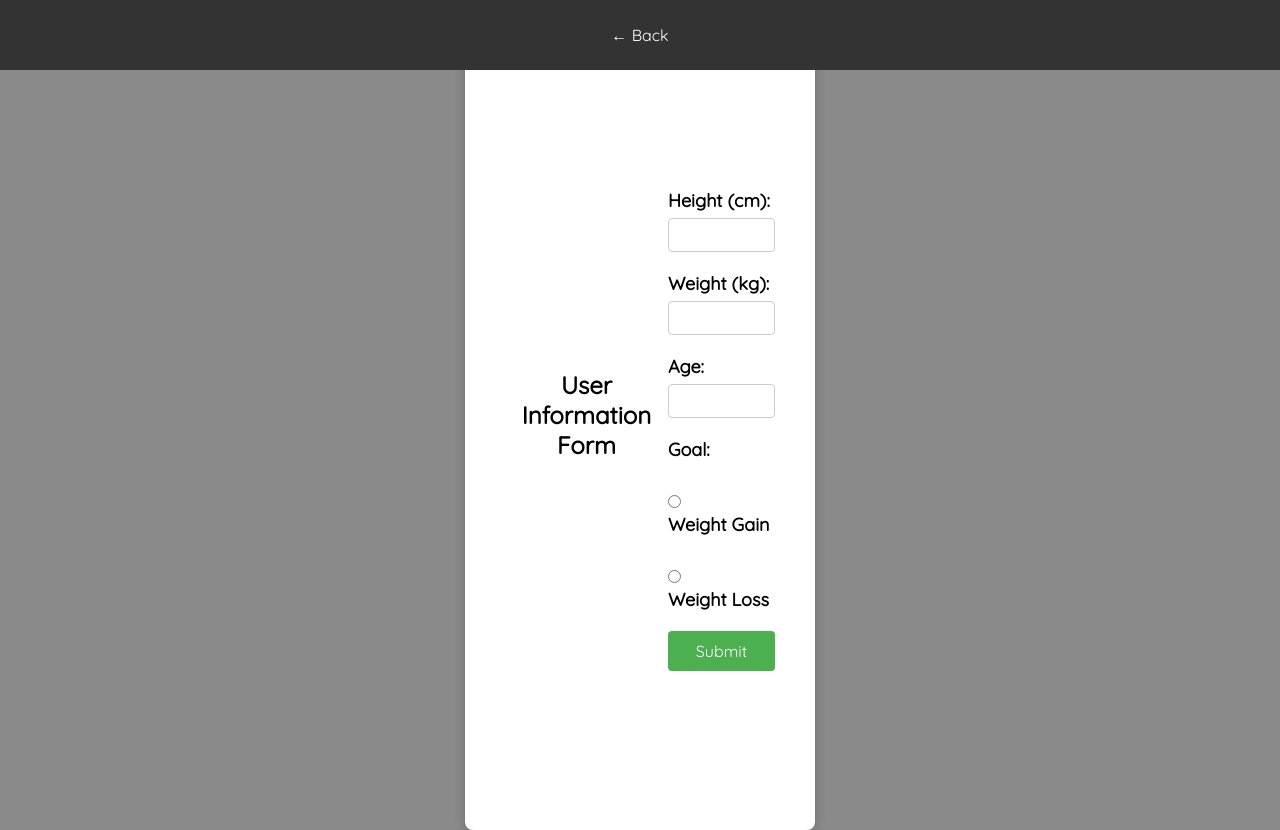
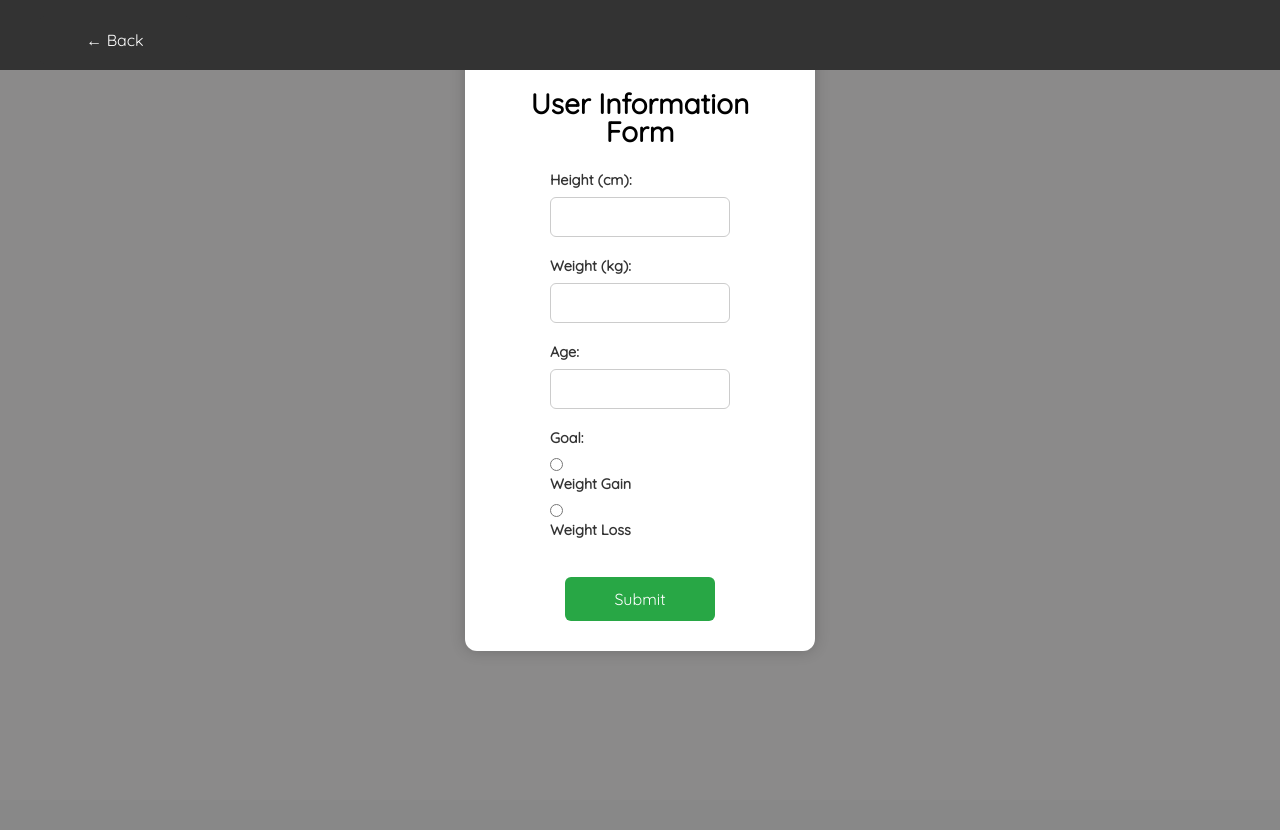
Before and after one commit to deva1001/new, a React (Create React App) app: page /HeightAndWeight in a window 1280 px wide. After the commit the page ends 800 px from the top, so only its background shows below. Built offline with nearby package versions, Linux system fonts and the light colour scheme.

Commit message:
all pages linked iincluding main

```diff
--- a/package.json
+++ b/package.json
@@ -12,6 +12,7 @@
     "react-dom": "^19.1.0",
     "react-router-dom": "^7.5.0",
     "react-scripts": "5.0.1",
+    "sweetalert2": "^11.17.2",
     "web-vitals": "^2.1.4"
   },
   "scripts": {
--- a/src/App.js
+++ b/src/App.js
@@ -4,6 +4,7 @@
 import React from 'react';
 import { BrowserRouter as Router, Routes, Route } from 'react-router-dom';
 import Default from './components/home.js';
+import MainPage from './components/Mainpage.js';
 import HeightAndWeight from './components/HeightAndWeight.js';
 import Home1 from './components/home1.js';
 import Home from './components/home.js';
@@ -12,6 +13,7 @@ import Contact from './components/contact.js';
 import Service from './components/service.js';
 import Login from './components/login.js';
 import Options from './components/options.js';
+
 
 function App() {
   return (
@@ -26,6 +28,7 @@ function App() {
         <Route path="/service" element={<Service />} />
         <Route path="/login" element={<Login />} />
         <Route path="/Options" element={<Options />} />
+        <Route path="/MainPage" element={<MainPage />} />
 
       </Routes>
     </Router>
--- a/src/components/HeightAndWeight.js
+++ b/src/components/HeightAndWeight.js
@@ -32,48 +32,52 @@ const HeightAndWeight = () => {
 
     const fullData = { ...formData, DCI: DCI.toFixed(2) };
     localStorage.setItem('userData', JSON.stringify(fullData));
-    navigate('/mainpage');
+    navigate('/MainPage');
   };
 
   return (
-    <div>
+    <div className="form-page">
       <div className="navbar">
-        <button className="back-button" onClick={() => navigate('/login')}>&#8592; Back</button>
+        <button className="back-button" onClick={() => navigate('/login')}>&larr; Back</button>
       </div>
 
-      <div className="container">
-        <h2>User Information Form</h2>
+      <div className="form-container">
+        <h2 className="form-title">User Information Form</h2>
+
         <form onSubmit={handleSubmit}>
           <div className="form-group">
             <label htmlFor="height">Height (cm):</label>
             <input type="number" id="height" name="height" required onChange={handleChange} />
           </div>
+
           <div className="form-group">
             <label htmlFor="weight">Weight (kg):</label>
             <input type="number" id="weight" name="weight" required onChange={handleChange} />
           </div>
+
           <div className="form-group">
             <label htmlFor="age">Age:</label>
             <input type="number" id="age" name="age" required onChange={handleChange} />
           </div>
+
           <div className="form-group">
-            <label>Goal:</label><br />
-            <input type="radio" id="weightGain" name="goal" value="gain" required onChange={handleChange} />
-            <label htmlFor="weightGain">Weight Gain</label><br />
-            <input type="radio" id="weightLoss" name="goal" value="loss" required onChange={handleChange} />
-            <label htmlFor="weightLoss">Weight Loss</label>
+            <label>Goal:</label>
+            <div>
+              <input type="radio" id="gain" name="goal" value="gain" required onChange={handleChange} />
+              <label htmlFor="gain"><strong>Weight Gain</strong></label>
+            </div>
+            <div>
+              <input type="radio" id="loss" name="goal" value="loss" required onChange={handleChange} />
+              <label htmlFor="loss"><strong>Weight Loss</strong></label>
+            </div>
           </div>
-          <button type="submit">Submit</button>
+
+          <button type="submit" className="submit-btn">Submit</button>
         </form>
-
-        {dci && (
-          <div id="dci-result" style={{ marginTop: '20px' }}>
-            <h3>Your Daily Calorie Intake (DCI): <span>{dci}</span> kcal</h3>
-          </div>
-        )}
       </div>
     </div>
   );
+
 };
 
 export default HeightAndWeight;
--- a/src/components/login.js
+++ b/src/components/login.js
@@ -1,5 +1,6 @@
 import React, { useEffect } from 'react';
 import { useNavigate, useLocation, Link } from 'react-router-dom';
+import Swal from 'sweetalert2'; // ✅ Import SweetAlert2
 import '../styles/style1.css';
 
 const Login = () => {
@@ -34,6 +35,24 @@ const Login = () => {
     document.getElementById('login-form').style.display = 'block';
   };
 
+  const handleLogin = (e) => {
+    e.preventDefault();
+    navigate('/HeightAndWeight');
+  };
+
+  const handleSignup = (e) => {
+    e.preventDefault();
+
+    Swal.fire({
+      icon: 'success',
+      title: 'Registration Successful!',
+      text: 'You can login now.',
+      confirmButtonText: 'OK',
+    }).then(() => {
+      navigate('/login');
+    });
+  };
+
   return (
     <div>
       <div className="navbar">
@@ -49,25 +68,21 @@ const Login = () => {
         </div>
 
         <div id="login-form">
-          <form>
-            <input type="text" placeholder="Enter email or username" />
-            <input type="password" placeholder="Enter password" />
-            <Link to="/height-and-weight">
-              <button type="button" className="btn login">login</button>
-            </Link>
+          <form onSubmit={handleLogin}>
+            <input type="text" placeholder="Enter email or username" required />
+            <input type="password" placeholder="Enter password" required />
+            <button type="submit" className="btn login">login</button>
             <p><a href="#">Forgotten account</a></p>
             <hr />
           </form>
         </div>
 
         <div id="signup-form">
-          <form>
-            <input type="email" placeholder="Enter your email" />
-            <input type="text" placeholder="Choose username" />
-            <input type="password" placeholder="Create password" />
-            <Link to="/height-and-weight">
-              <button type="button" className="btn signup">create account</button>
-            </Link>
+          <form onSubmit={handleSignup}>
+            <input type="email" placeholder="Enter your email" required />
+            <input type="text" placeholder="Choose username" required />
+            <input type="password" placeholder="Create password" required />
+            <button type="submit" className="btn signup">create account</button>
             <p>
               Clicking <strong>create account</strong> means that you agree to our <a href="#">terms of services</a>.
             </p>
--- a/src/styles/MainPage.css
+++ b/src/styles/MainPage.css
@@ -5,103 +5,147 @@ body {
     padding: 0;
   }
 
-/* .wrapper {
-    display: flex;
-    justify-content: space-around;
-    align-items: flex-start;
-    padding: 20px;
-    gap: 20px;
-} */
   .wrapper {
     display: flex;
-    flex-direction: column; /* Ensures vertical stacking */
+    flex-direction: column;
     align-items: center;
-    gap: 20px;
+    background-color: #f5f5f5;
+    padding: 20px;
   }
-  .top-section {
+
+
+
+  /* --- Form Section --- */
+  .form-section {
     display: flex;
     justify-content: center;
-    flex-wrap: wrap;
-    gap: 20px;
+    align-items: flex-start; /* align to top */
+    padding: 40px 0; /* add breathing room */
     width: 100%;
-    max-width: 1200px;
   }
 
-.container, .dci-container, .food-intake {
+
+
+  .container {
+    width: 400px;
     background-color: #fff;
     border-radius: 8px;
     box-shadow: 0 4px 8px rgba(0, 0, 0, 0.1);
-    padding: 20px;
-    flex: 1;
-    min-width: 300px;
-}
-
-h1, h2 {
-    color: #333;
-}
-
-h1 {
-    margin-bottom: 20px;
-}
-
-h2 {
-    margin-top: 0;
+    padding: 20px 15px;
+    box-sizing: border-box;
   }
 
   form {
     display: flex;
     flex-direction: column;
+    align-items: center;
+  }
+
+  h1 {
+    font-size: 1.5rem;
+    margin-bottom: 15px;
+    text-align: center;
+  }
+
+  .form-row {
+    display: flex;
+    flex-direction: row;
+    gap: 10px;
+    margin-bottom: 10px;
+    flex-wrap: wrap;
+    width: 100%;
+    justify-content: space-between;
+  }
+
+  .form-group {
+    flex: 1 1 45%;
+    min-width: 180px;
+    margin-bottom: 5px;
   }
 
   label {
-    margin-bottom: 5px;
+    display: block;
+    font-size: 0.9rem;
+    margin-bottom: 3px;
     font-weight: bold;
+    color: #333;
   }
 
-input[type="text"], input[type="number"] {
-    padding: 10px;
-    margin-bottom: 15px;
+  input[type="text"],
+  input[type="number"] {
+    padding: 8px;
     border: 1px solid #ddd;
     border-radius: 4px;
+    width: 100%;
   }
 
   button {
-    padding: 10px 15px;
+    padding: 8px 12px;
     background-color: #28a745;
     color: white;
     border: none;
     border-radius: 4px;
     cursor: pointer;
+    width: 100%;
+    max-width: 150px;
+    margin-top: 10px;
   }
 
   button:hover {
     background-color: #218838;
   }
 
+  /* --- Info Section --- */
+  .info-section {
+    display: flex;
+    justify-content: space-between;
+    width: 100%;
+    max-width: 1200px;
+    gap: 20px;
+  }
+
+  .dci-container,
+  .food-intake {
+    flex: 1;
+    min-width: 300px;
+    background-color: #fff;
+    border-radius: 8px;
+    box-shadow: 0 4px 8px rgba(0, 0, 0, 0.1);
+    padding: 20px;
+    box-sizing: border-box;
+  }
+
+  h2 {
+    color: #333;
+    margin: 10px 0;
+  }
+
   .food-intake ul {
     list-style-type: none;
     padding: 0;
+    margin: 0;
   }
 
   .food-intake ul li {
-    padding: 10px;
+    display: flex;
+    justify-content: space-between;
+    align-items: center;
+    padding: 8px 0;
     border-bottom: 1px solid #ddd;
   }
 
-.dci-container p {
-    font-size: 24px;
-    font-weight: bold;
+  .delete-icon {
     color: #ff0000;
+    margin-left: 10px;
+    cursor: pointer;
+    font-size: 18px;
   }
 
-.dci-container {
-    flex: 1;
-    display: flex;
-    flex-direction: column;
-    align-items: center;
-    justify-content: center;
+  .delete-icon:hover {
+    color: #d10000;
   }
 
+  /* --- Suggestions Section --- */
   .suggestions-container {
     background-color: #fff;
     border-radius: 8px;
@@ -109,6 +153,7 @@ button:hover {
     padding: 20px;
     margin: 20px auto;
     width: 80%;
+    max-width: 1200px;
   }
 
   .suggestions-container h2 {
@@ -116,7 +161,7 @@ button:hover {
     color: #333;
   }
 
-.suggestions-container #suggestions {
+  #suggestions {
     display: flex;
     flex-wrap: wrap;
     gap: 20px;
@@ -132,65 +177,6 @@ button:hover {
     width: 200px;
     text-align: center;
   }
-/* Add these styles to MainPage.css */
-
-.danger-dialog {
-    display: none;
-    position: fixed;
-    top: 50%;
-    left: 50%;
-    transform: translate(-50%, -50%);
-    background-color: #ff4c4c;
-    color: white;
-    padding: 20px;
-    border-radius: 8px;
-    box-shadow: 0 4px 8px rgba(0, 0, 0, 0.2);
-    z-index: 1000;
+  .container {
+    max-height: 400px;
   }
-
-.danger-dialog h2 {
-    margin-top: 0;
-}
-
-.danger-dialog button {
-    background-color: white;
-    color: #ff4c4c;
-    border: none;
-    padding: 10px 20px;
-    border-radius: 4px;
-    cursor: pointer;
-}
-
-.danger-dialog button:hover {
-    background-color: #ffe5e5;
-}
-/* Add these styles to MainPage.css */
-
-.food-intake ul li {
-    display: flex;
-    justify-content: space-between;
-    align-items: center;
-    padding: 10px;
-    border-bottom: 1px solid #ddd;
-}
-
-.delete-icon {
-    cursor: pointer;
-    color: #ff4c4c;
-    margin-left: 10px;
-}
-
-.delete-icon:hover {
-    color: #ff0000;
-}
-.delete-icon {
-    color: #ff0000;
-    margin-left: 10px;
-    cursor: pointer;
-    font-size: 18px;
-    vertical-align: middle;
-}
-
-.delete-icon:hover {
-    color: #d10000;
-}
--- a/src/styles/height.css
+++ b/src/styles/height.css
@@ -1,96 +1,82 @@
-/* Set full-page background */
-body {
-    font-family: Arial, sans-serif;
+body, html {
     margin: 0;
     padding: 0;
-    background: url('blur.jpg') no-repeat center center fixed;
-    background-size: cover;
-    height: 100vh;
-    width: 100%;
-    display: flex;
-    justify-content: center;
-    align-items: center;
+    height: 100%;
+    font-family: Arial, sans-serif;
+    background-color: #888; /* or add background-image here */
   }
 
-/* Fixed top navbar */
-.navbar {
-    width: 100%;
-    background-color: #333;
-    position: fixed;
-    top: 0;
-    left: 0;
-    padding-left: 10px;
+  .form-page {
     display: flex;
-    align-items: center;
-    height: 50px;
-    z-index: 10;
+    flex-direction: column;
+    min-height: 100vh;
   }
 
-/* Back button styling */
-.back-button {
+  .navbar {
     background-color: #333;
     color: white;
-    padding: 14px 20px;
-    border: none;
-    cursor: pointer;
-    font-size: 16px;
+    padding: 10px 20px;
   }
 
-.back-button:hover {
-    background-color: #555;
+  .back-button {
+    background: none;
+    border: none;
+    color: white;
+    font-size: 16px;
+    cursor: pointer;
   }
 
-/* Form container styling */
-.container {
-    background-color: #fff;
-    padding: 40px;
-    border-radius: 8px;
-    box-shadow: 0 0 12px rgba(0, 0, 0, 0.2);
-    margin-top: 60px; /* Space for navbar */
+  .form-container {
+    background-color: white;
+    padding: 30px 40px;
+    border-radius: 12px;
     width: 350px;
+    margin: 50px auto;
+    box-shadow: 0 0 15px rgba(0,0,0,0.2);
+    display: flex;
+    flex-direction: column;
   }
 
-h2 {
+  .form-title {
     text-align: center;
-    margin-bottom: 30px;
+    margin-bottom: 25px;
+    font-size: 22px;
+    font-weight: bold;
   }
 
-/* Form group spacing */
   .form-group {
     margin-bottom: 20px;
-    font-size: 18px;
   }
 
   label {
     display: block;
-    margin-bottom: 6px;
+    margin-bottom: 8px;
     font-weight: bold;
   }
 
-/* Input styling */
   input[type="number"] {
     width: 100%;
-    padding: 8px;
+    padding: 10px;
+    font-size: 14px;
+    border-radius: 6px;
     border: 1px solid #ccc;
-    border-radius: 4px;
+    box-sizing: border-box;
   }
 
   input[type="radio"] {
-    margin-right: 6px;
+    margin-right: 10px;
   }
 
-/* Submit button */
-button {
-    background-color: #4caf50;
+  .submit-btn {
+    background-color: #28a745;
     color: white;
-    padding: 10px 20px;
-    width: 100%;
     border: none;
-    border-radius: 4px;
+    padding: 12px;
     font-size: 16px;
+    border-radius: 6px;
     cursor: pointer;
   }
 
-button:hover {
-    background-color: #45a049;
+  .submit-btn:hover {
+    background-color: #218838;
   }
```
Also changed, not shown: src/components/Mainpage.js (+16 -21 lines), 1 other file (tests, documents, lock files or other folders). Lines whose indentation alone changed are shown as unchanged.
